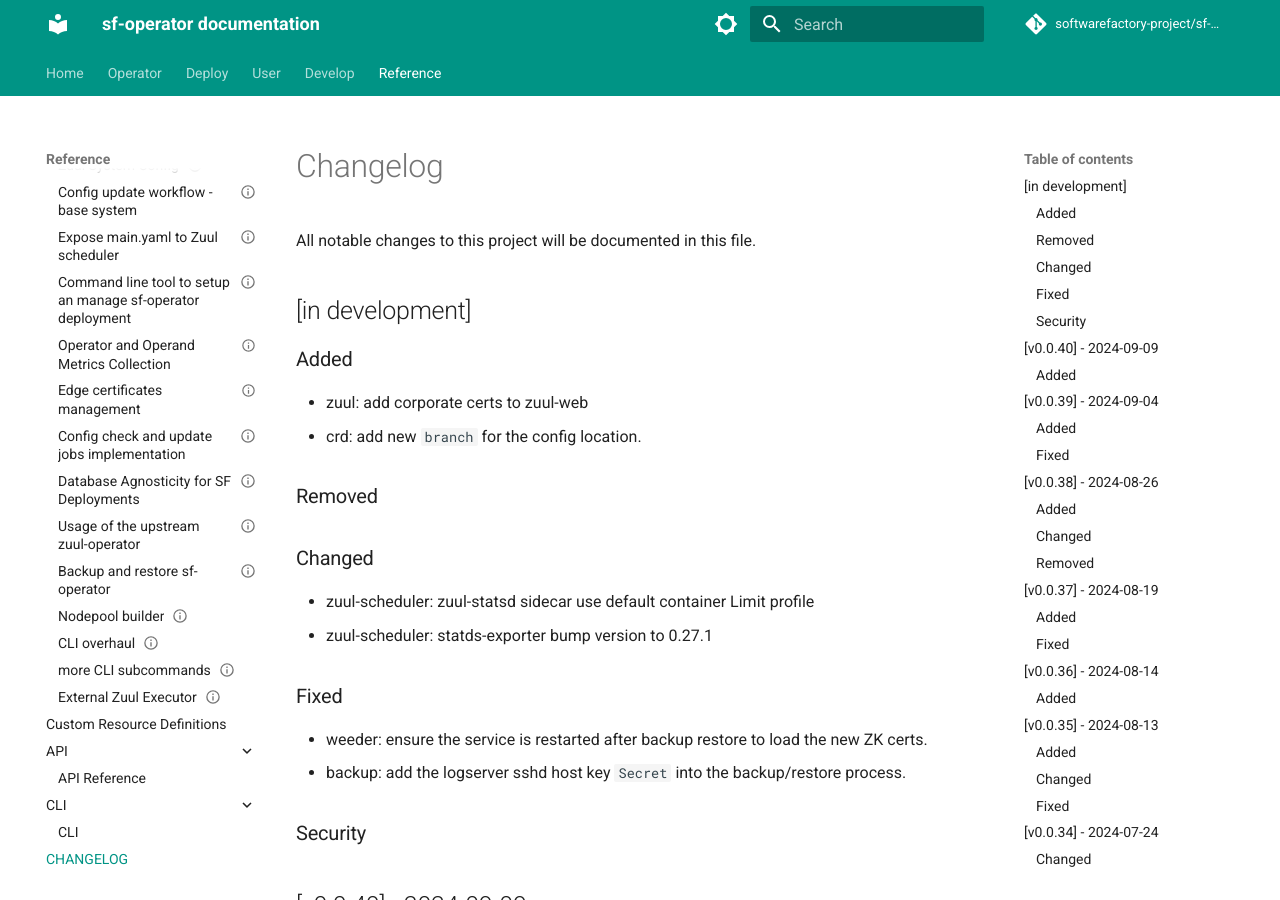
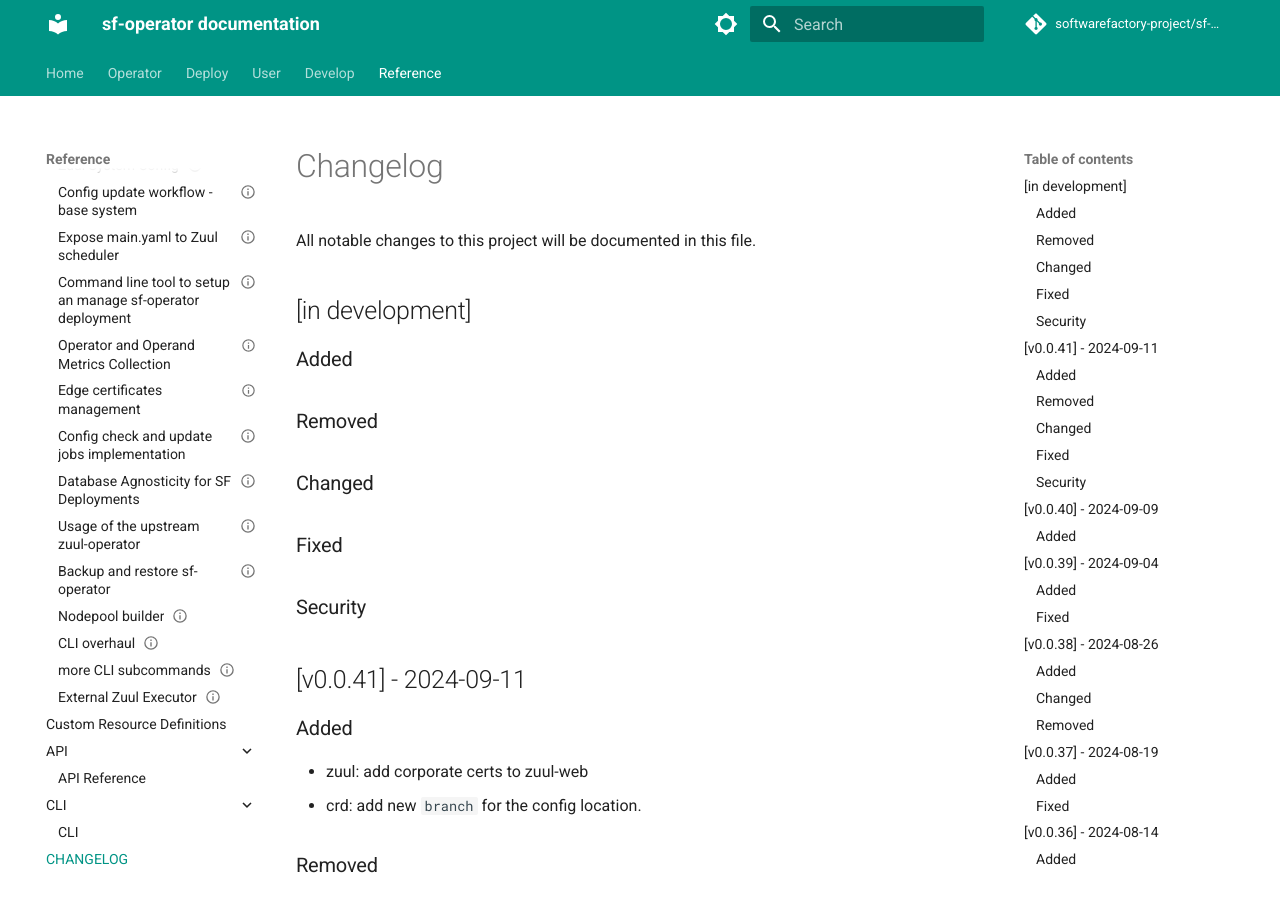
Before and after one commit to softwarefactory-project/sf-operator, an MkDocs documentation site: the page built from doc/reference/CHANGELOG.md, in a window 1280 px wide and 900 px high. Built offline with MkDocs 1.6.1 and Material for MkDocs 9.7.7, drawn with Linux system fonts in a browser that asks for light colours; comment, search, counter and statistics services are not loaded.

Commit message:
release: version v0.0.41
Change-Id: I0b396edf89191b8b588c594f6d1cdefb1ea2f2b7

```diff
--- a/doc/reference/CHANGELOG.md
+++ b/doc/reference/CHANGELOG.md
@@ -3,6 +3,14 @@
 All notable changes to this project will be documented in this file.
 
 ## [in development]
+
+### Added
+### Removed
+### Changed
+### Fixed
+### Security
+
+## [v0.0.41] - 2024-09-11
 
 ### Added
 
```
